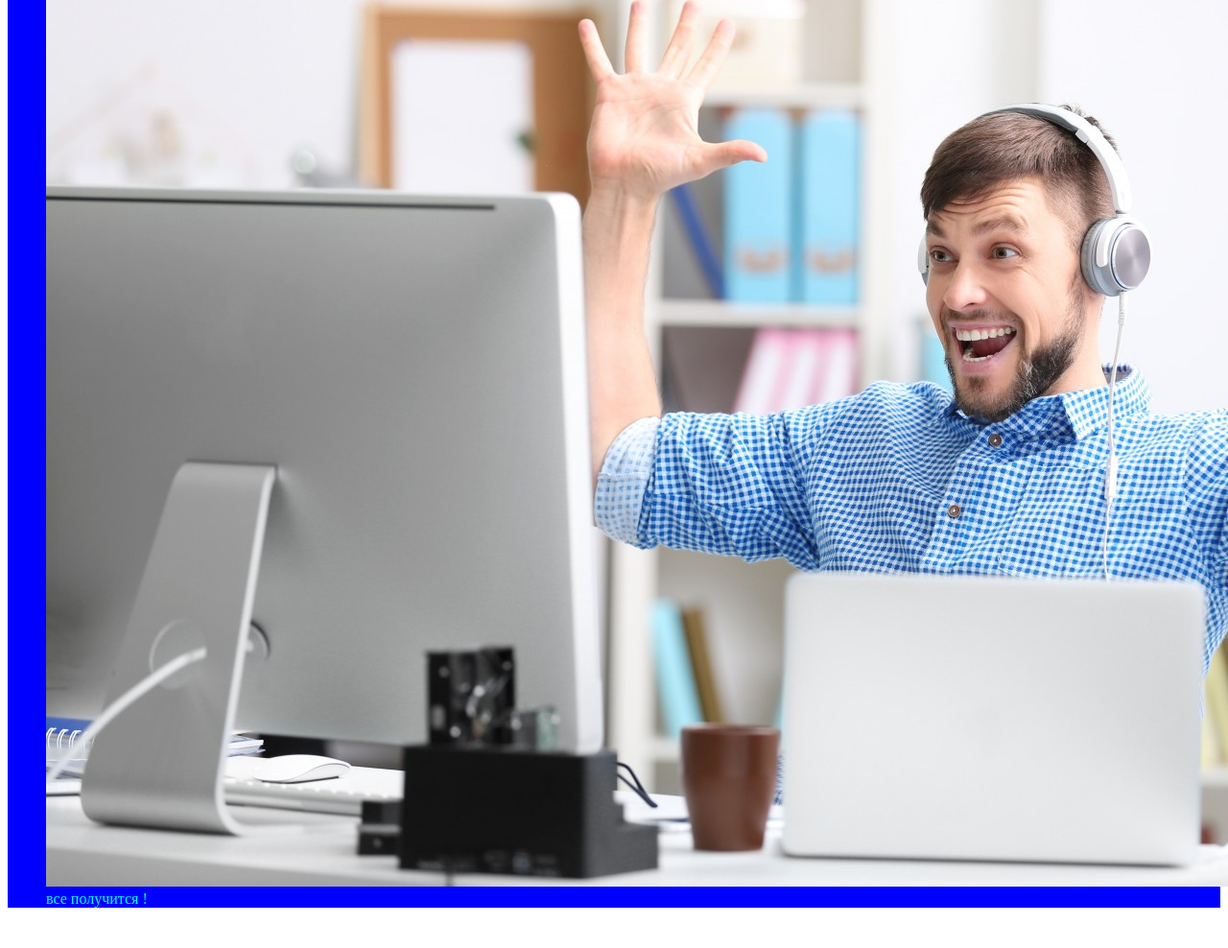
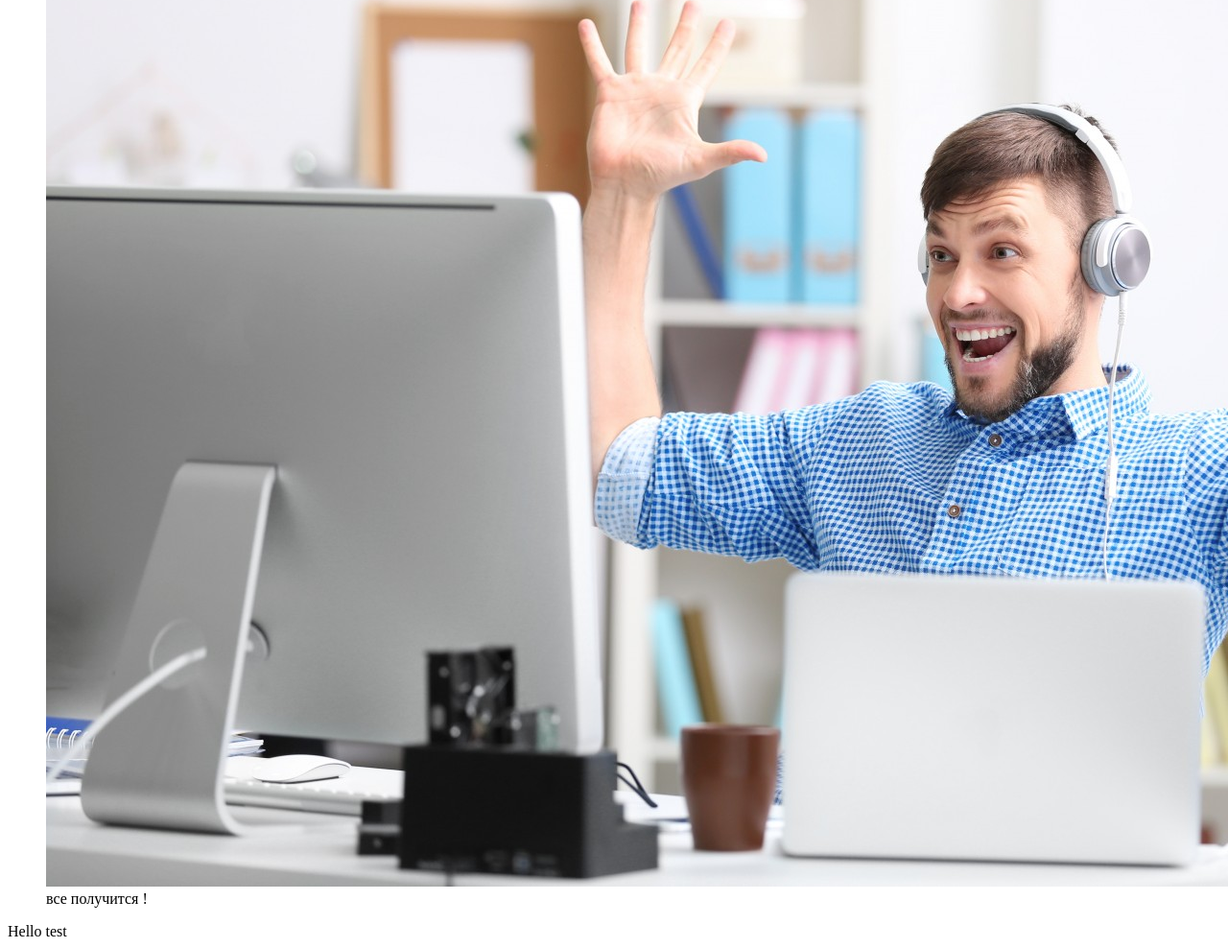
Before and after one commit to Yarovenko-Dmitry/rs-test, a plain HTML site: page index.html in a window 1280 px wide. Shown: the part 185-1173 px from the top of the page at 96% size. Before the commit the page ends 1147 px from the top, so only its background shows below. Drawn offline with Linux system fonts and the light colour scheme.

Commit message:
feat: fix  2 files

```diff
--- a/index.html
+++ b/index.html
@@ -10,10 +10,15 @@
 <body>
     <div class="style-test-1">
 Hello test
+</div>
 <figure class="post-item">
     <img src="extle_testgit_prost.jpg" alt="изображение радостного человека">
     <figcaption>все получится !</figcaption>
   </figure>
+
+  <div>
+    Hello test
     </div>
+
 </body>
 </html>
--- a/syle.css
+++ b/syle.css
@@ -1,4 +1,4 @@
 .style-test-1 {
     color: aqua;
-    background-color: blue
+
 }
```
